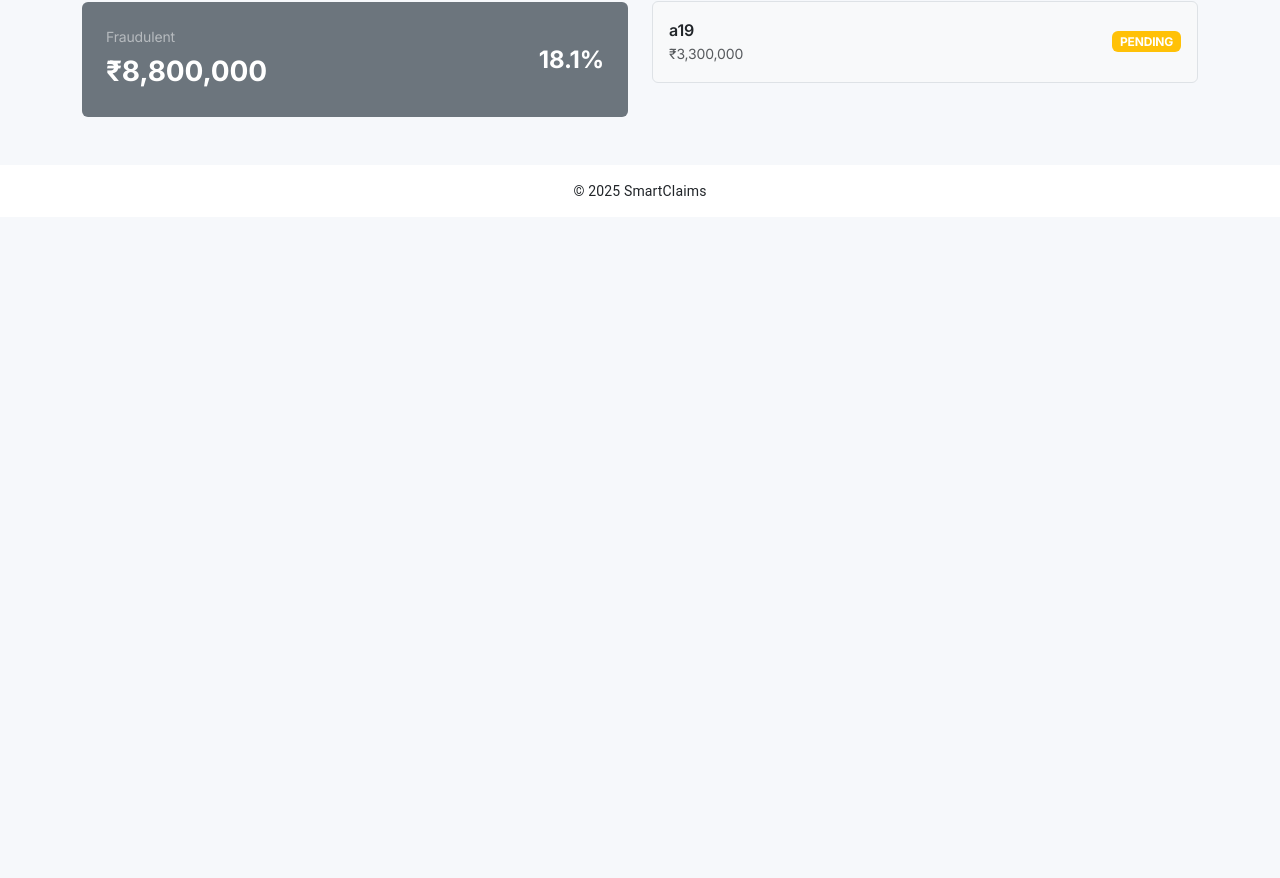
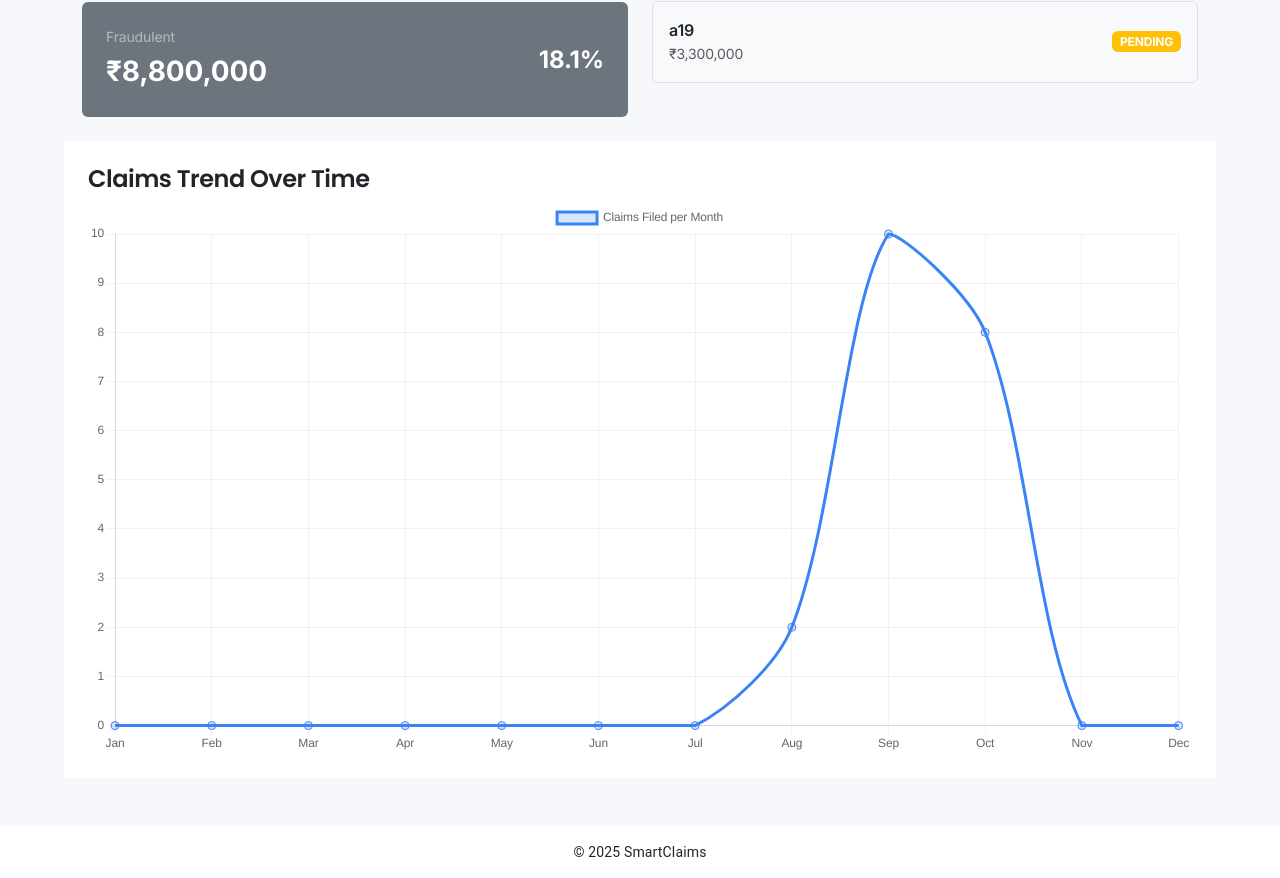
Before and after one commit to sachinJain4198/metlifeHackathon, a React (Vite) app: page /admin in a window 1280 px wide. Shown: the part 811-1689 px from the top of the page. Before the commit the page ends 1028 px from the top, so only its background shows below. Built offline with nearby package versions, Linux system fonts and the light colour scheme.

Commit message:
Added Line Chart in AdminDashboard

```diff
--- a/package.json
+++ b/package.json
@@ -7,7 +7,7 @@
     "node": ">=20.19.0"
   },
   "scripts": {
-  "dev": "vite --host",
+    "dev": "vite --host",
     "build": "vite build",
     "lint": "eslint .",
     "preview": "vite preview"
@@ -21,10 +21,12 @@
     "@reduxjs/toolkit": "^2.9.2",
     "axios": "^1.13.1",
     "bootstrap": "^5.3.8",
+    "chart.js": "^4.5.1",
     "dayjs": "^1.11.19",
     "lucide-react": "^0.552.0",
     "pdfjs-dist": "^5.4.296",
     "react": "^19.1.1",
+    "react-chartjs-2": "^5.3.1",
     "react-dom": "^19.1.1",
     "react-redux": "^9.2.0",
     "react-router-dom": "^7.9.5",
--- /dev/null
+++ b/src/components/ClaimsOverTime.jsx
@@ -0,0 +1,81 @@
+import React from "react";
+import {
+  Chart as ChartJS,
+  LineElement,
+  CategoryScale,
+  LinearScale,
+  PointElement,
+  Tooltip,
+  Legend,
+} from "chart.js";
+import { Line } from "react-chartjs-2";
+
+ChartJS.register(
+  LineElement,
+  CategoryScale,
+  LinearScale,
+  PointElement,
+  Tooltip,
+  Legend
+);
+
+export default function ClaimsOverTime({ claims }) {
+  const monthlyCounts = Array(12).fill(0);
+
+  // Count claims per month based on submissionDate
+  claims.forEach((claim) => {
+    if (claim.submissionDate) {
+      const month = new Date(claim.submissionDate).getMonth();
+      monthlyCounts[month]++;
+    }
+  });
+
+  const data = {
+    labels: [
+      "Jan", "Feb", "Mar", "Apr", "May", "Jun",
+      "Jul", "Aug", "Sep", "Oct", "Nov", "Dec",
+    ],
+    datasets: [
+      {
+        label: "Claims Filed per Month",
+        data: monthlyCounts,
+        borderColor: "#3b82f6",
+        backgroundColor: "rgba(59, 130, 246, 0.2)",
+        tension: 0.3,
+        pointRadius: 4,
+        fill: true,
+      },
+    ],
+  };
+
+  const options = {
+    responsive: true,
+    plugins: {
+      legend: {
+        position: "top",
+      },
+      tooltip: {
+        backgroundColor: "#111",
+        titleColor: "#fff",
+        bodyColor: "#fff",
+      },
+    },
+    scales: {
+      x: {
+        grid: { color: "rgba(0,0,0,0.05)" },
+      },
+      y: {
+        beginAtZero: true,
+        ticks: { stepSize: 1 },
+        grid: { color: "rgba(0,0,0,0.05)" },
+      },
+    },
+  };
+
+  return (
+    <div className="p-4 bg-white rounded-xl shadow-md">
+      <h4 className="text-lg font-semibold mb-2">Claims Trend Over Time</h4>
+      <Line data={data} options={options} />
+    </div>
+  );
+}
--- a/src/pages/AdminDashboard.jsx
+++ b/src/pages/AdminDashboard.jsx
@@ -9,6 +9,7 @@ import {
 import StatCard from "../components/StatCard";
 import HighAmountClaimsCard from "../components/HighAmountClaimsCard";
 import TotalClaimsAmountByStatus from "../components/TotalClaimsAmountByStatus";
+import ClaimsOverTime from "../components/ClaimsOverTime";
 import { useDispatch, useSelector } from "react-redux";
 import {
   setClaims,
@@ -17,7 +18,6 @@ import {
 } from "../features/claims/claimDataSlice";
 
 export default function AdminDashboard() {
-
   const dispatch = useDispatch();
   const { claims, loading, error } = useSelector((state) => state.allClaims);
 
@@ -57,7 +57,7 @@ export default function AdminDashboard() {
         value: rejected,
         icon: AlertTriangle,
       },
-       {
+      {
         id: crypto.randomUUID(),
         title: "Fraudulent Claims",
         value: frauds,
@@ -82,7 +82,6 @@ export default function AdminDashboard() {
     };
     fetchClaims();
   }, []);
-
 
   return (
     <div className="space-y-6">
@@ -113,6 +112,9 @@ export default function AdminDashboard() {
           </div>
         </div>
       </div>
+      <div className="col-lg-12 mb-4">
+        <ClaimsOverTime claims={claims} />
+      </div>
     </div>
   );
 }
```
Also changed, not shown: 1 other file (tests, documents, lock files or other folders).
